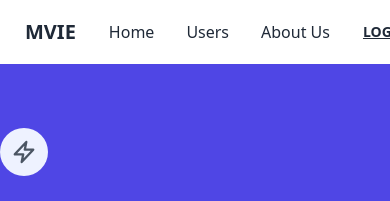
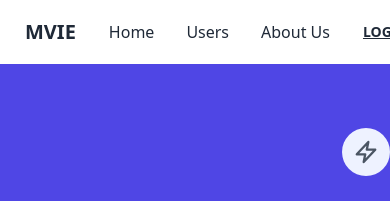
Before and after one commit to harikrishkk/shopping-cart, a React (Create React App) app: page / in a window 390 px wide. Shown: the top 201 px of the page. Built offline with nearby package versions, Linux system fonts and the light colour scheme; no server answers.

Commit message:
commit 25: animations with RTG and framer

```diff
--- a/package.json
+++ b/package.json
@@ -10,12 +10,14 @@
     "@testing-library/user-event": "^13.5.0",
     "axios": "^0.26.0",
     "daisyui": "^2.0.6",
+    "framer-motion": "^6.2.8",
     "prop-types": "^15.8.1",
     "react": "^17.0.2",
     "react-dom": "^17.0.2",
     "react-redux": "^7.2.6",
     "react-router-dom": "^6.2.1",
     "react-scripts": "5.0.0",
+    "react-transition-group": "^4.4.2",
     "redux": "^4.1.2",
     "redux-devtools-extension": "^2.13.9",
     "redux-thunk": "^2.4.1",
--- a/src/App.css
+++ b/src/App.css
@@ -36,3 +36,18 @@
     transform: rotate(360deg);
   }
 }
+
+.fade-enter {
+  opacity: 0;
+}
+.fade-enter-active {
+  opacity: 1;
+  transition: opacity 0.3s ease-out;
+}
+.fade-exit {
+  opacity: 1;
+}
+.fade-exit-active {
+  opacity: 0;
+  transition: opacity 0.3s ease-out;
+}
--- a/src/components/FilterMovieDisplay.js
+++ b/src/components/FilterMovieDisplay.js
@@ -1,6 +1,8 @@
 import React, { useEffect, useState } from 'react';
 import MovieCard from '@components/MovieCard';
 import SearchBar from '@shared/SearchBar';
+import TransitionGroup from 'react-transition-group/TransitionGroup';
+import CSSTransition from 'react-transition-group/CSSTransition';
 
 const FilterMovieDisplay = ({ movies, handleMovieSelect }) => {
   const [filteredMovies, setFilteredMovies] = useState([]);
@@ -19,18 +21,17 @@ const FilterMovieDisplay = ({ movies, handleMovieSelect }) => {
   return (
     <>
       <SearchBar onMovieFilter={onMovieFilter} />
-      <div className="flex flex-wrap -m-4">
+
+      <TransitionGroup className="flex flex-wrap -m-4">
         {filteredMovies.length > 0 &&
           filteredMovies.map((movie) => {
             return (
-              <MovieCard
-                key={movie.id}
-                movie={movie}
-                onMovieSelect={handleMovieSelect}
-              />
+              <CSSTransition key={movie.id} classNames="fade" timeout={300}>
+                <MovieCard movie={movie} onMovieSelect={handleMovieSelect} />
+              </CSSTransition>
             );
           })}
-      </div>
+      </TransitionGroup>
     </>
   );
 };
--- a/src/components/shared/Banner.js
+++ b/src/components/shared/Banner.js
@@ -1,29 +1,13 @@
 import React, { useContext } from 'react';
 import AuthContext from '@context/auth-context';
-
+import Logo from '@shared/Logo';
 const Banner = () => {
   const { isAuthenticated } = useContext(AuthContext);
   return (
     <div className="py-16 mx-auto sm:max-w-xl md:max-w-full lg:py-20 bg-indigo-600">
       <div className="max-w-xl sm:mx-auto lg:max-w-2xl">
         <div className="flex flex-col mb-16 sm:text-center sm:mb-0">
-          <a href="/" className="mb-6 sm:mx-auto">
-            <div className="flex items-center justify-center w-12 h-12 rounded-full bg-indigo-50">
-              <svg
-                className="w-10 h-10 text-deep-purple-accent-400"
-                stroke="currentColor"
-                viewBox="0 0 52 52"
-              >
-                <polygon
-                  strokeWidth="3"
-                  strokeLinecap="round"
-                  strokeLinejoin="round"
-                  fill="none"
-                  points="29 13 14 29 25 29 23 39 38 23 27 23"
-                />
-              </svg>
-            </div>
-          </a>
+          <Logo />
           <div className="max-w-xl mb-10 md:mx-auto sm:text-center lg:max-w-2xl md:mb-12">
             <h2 className="max-w-lg mb-6 font-sans text-3xl font-bold leading-none text-white sm:text-4xl md:mx-auto tracking-wider">
               <span className="relative inline-block">
--- /dev/null
+++ b/src/components/shared/Logo.js
@@ -0,0 +1,35 @@
+import React from 'react';
+import { motion } from 'framer-motion';
+
+const Logo = () => {
+  return (
+    <motion.a
+      className="mb-6 sm:mx-auto"
+      initial={{ scale: 0 }}
+      animate={{ rotate: 180, scale: 1 }}
+      transition={{
+        type: 'spring',
+        stiffness: 260,
+        damping: 20,
+      }}
+    >
+      <div className="flex items-center justify-center w-12 h-12 rounded-full bg-indigo-50">
+        <svg
+          className="w-10 h-10 text-deep-purple-accent-400"
+          stroke="currentColor"
+          viewBox="0 0 52 52"
+        >
+          <polygon
+            strokeWidth="3"
+            strokeLinecap="round"
+            strokeLinejoin="round"
+            fill="none"
+            points="29 13 14 29 25 29 23 39 38 23 27 23"
+          />
+        </svg>
+      </div>
+    </motion.a>
+  );
+};
+
+export default Logo;
```
Also changed, not shown: 1 other file (tests, documents, lock files or other folders).
